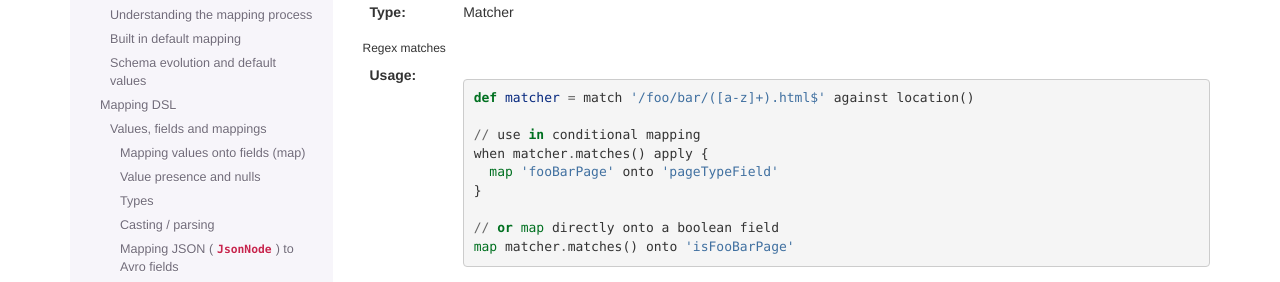
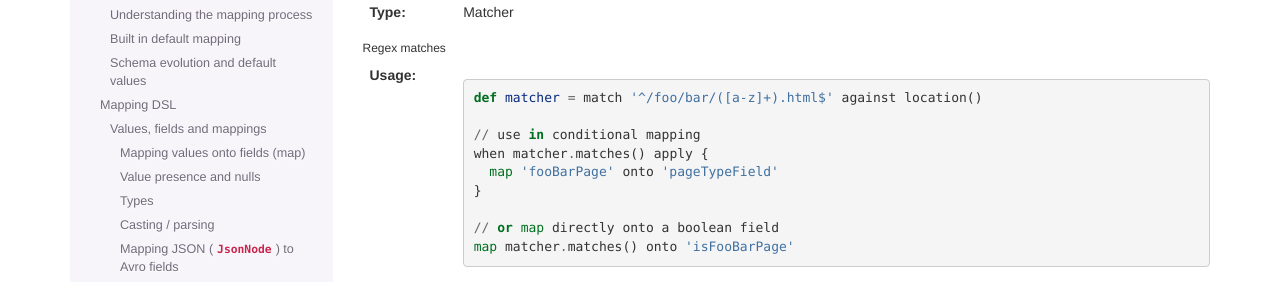
Before and after one commit to divolte/divolte-collector, a Sphinx documentation site: the page built from docs/mapping_reference.rst, in a window 1280 px wide and 900 px high, scrolled down 19550 px. Shown: the part 170-452 px from the top of the window. Built offline with Sphinx 7.4.7, drawn with Linux system fonts in a browser that asks for light colours; nearby versions of some CDN libraries; library files that are not in the unit come from our copies.

Commit message:
Update example; it's clearer that the regex is anchored at the start.

```diff
--- a/docs/mapping_reference.rst
+++ b/docs/mapping_reference.rst
@@ -1100,7 +1100,7 @@ Regex matches
 
   ::
 
-    def matcher = match '/foo/bar/([a-z]+).html$' against location()
+    def matcher = match '^/foo/bar/([a-z]+).html$' against location()
 
     // use in conditional mapping
     when matcher.matches() apply {
```
